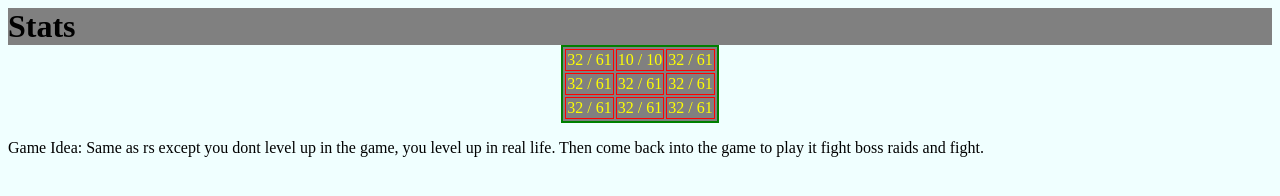
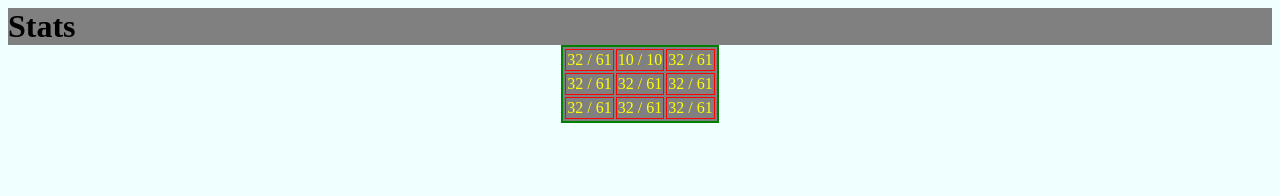
Before and after one commit to AbdullahAlNaim/firstNodes, a website with bundled scripts: page nodes/index.html in a window 1280 px wide. Built offline with nearby package versions, Linux system fonts and the light colour scheme.

Commit message:
Update index.html

```diff
--- a/nodes/index.html
+++ b/nodes/index.html
@@ -28,10 +28,7 @@
         </tr>
     </table>
 
-    <p>Game Idea:
-        Same as rs except you dont level up in the game, you level up in real life. Then come back into the game to play
-        it fight boss raids and fight.
-    </p>
+
 
     <script src="app.js"></script>
 </body>
```
